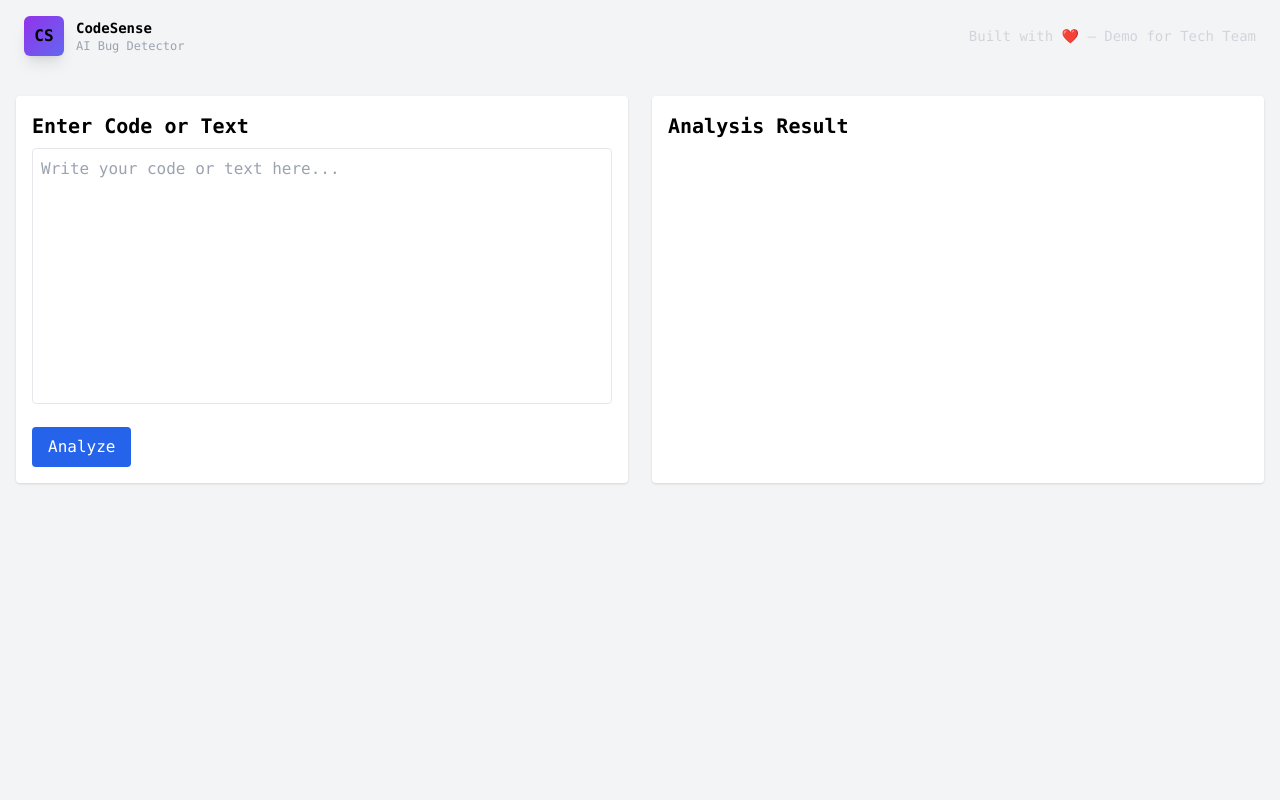
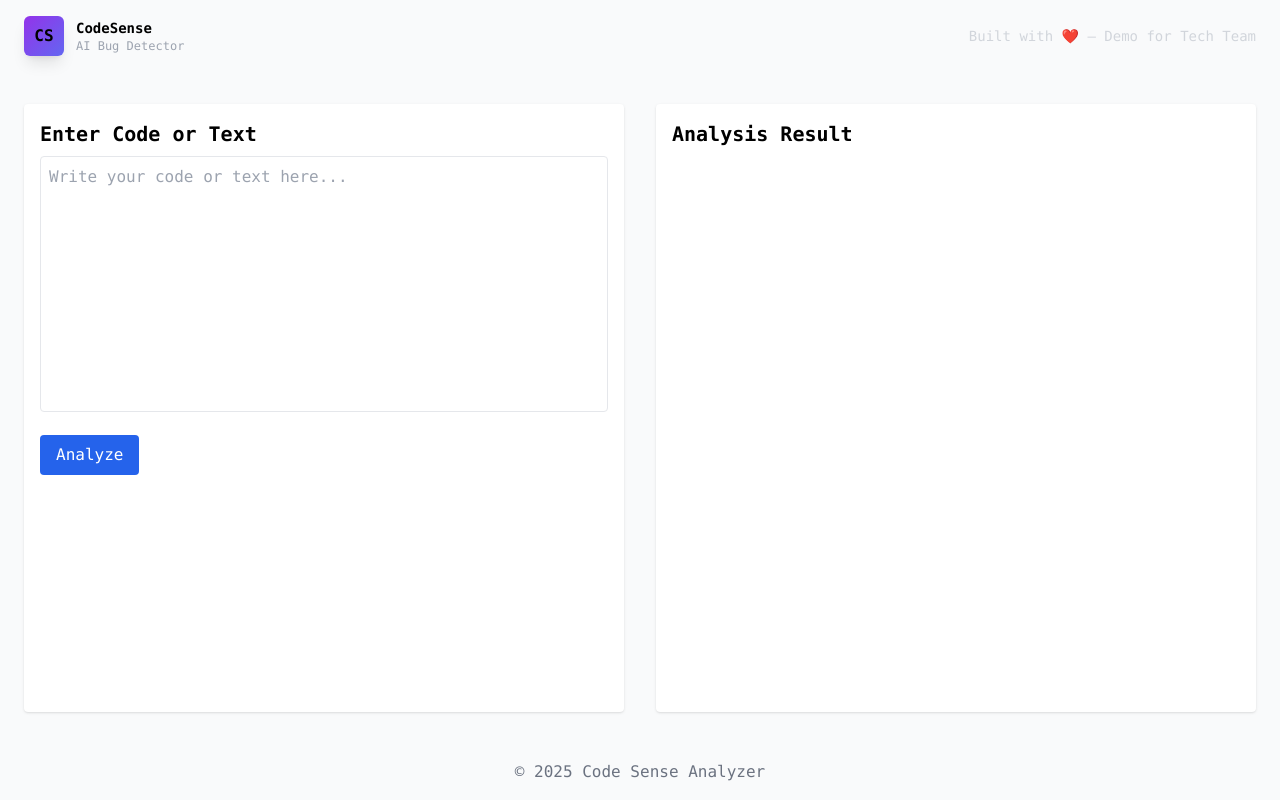
Before and after one commit to 29Yash-hub/Code-sense, a React (Vite) app in the folder client/: page / in a window 1280 px wide. Built offline with nearby package versions, Linux system fonts and the light colour scheme.

Commit message:
Update App.jsx

```diff
--- a/client/src/App.jsx
+++ b/client/src/App.jsx
@@ -1,22 +1,22 @@
 import { useState } from "react";
-import axios from "axios";
 import Navbar from "./components/Navbar";
 import EditorPanel from "./components/EditorPanel";
 import OutputPanel from "./components/OutputPanel";
+import axios from "axios";
 
-function App() {
+export default function App() {
   const [code, setCode] = useState("");
   const [output, setOutput] = useState("");
   const [loading, setLoading] = useState(false);
 
   const analyze = async () => {
-    if (!code.trim()) return; // empty input check
+    if (!code.trim()) return;
     setLoading(true);
     setOutput("Analyzing...");
     try {
       const res = await axios.post(
-        "https://code-sense-d91t.onrender.com/analyze", // your Render backend URL
-        { prompt: code } // backend expects { prompt }
+        "https://code-sense-d91t.onrender.com/analyze",
+        { prompt: code }
       );
       setOutput(res.data.result);
     } catch (err) {
@@ -28,21 +28,22 @@ function App() {
   };
 
   return (
-    <div className="min-h-screen bg-gray-100">
+    <div className="min-h-screen bg-gray-50 flex flex-col">
       <Navbar />
 
-      <div className="container mx-auto px-4 py-6 flex flex-col md:flex-row gap-6">
+      <main className="flex-1 container mx-auto px-6 py-8 flex flex-col md:flex-row gap-8">
         <EditorPanel
           code={code}
           setCode={setCode}
           analyze={analyze}
           loading={loading}
         />
+        <OutputPanel output={output} />
+      </main>
 
-        <OutputPanel output={output} />
-      </div>
+      <footer className="text-center py-4 text-gray-500">
+        © 2025 Code Sense Analyzer
+      </footer>
     </div>
   );
 }
-
-export default App;
```
